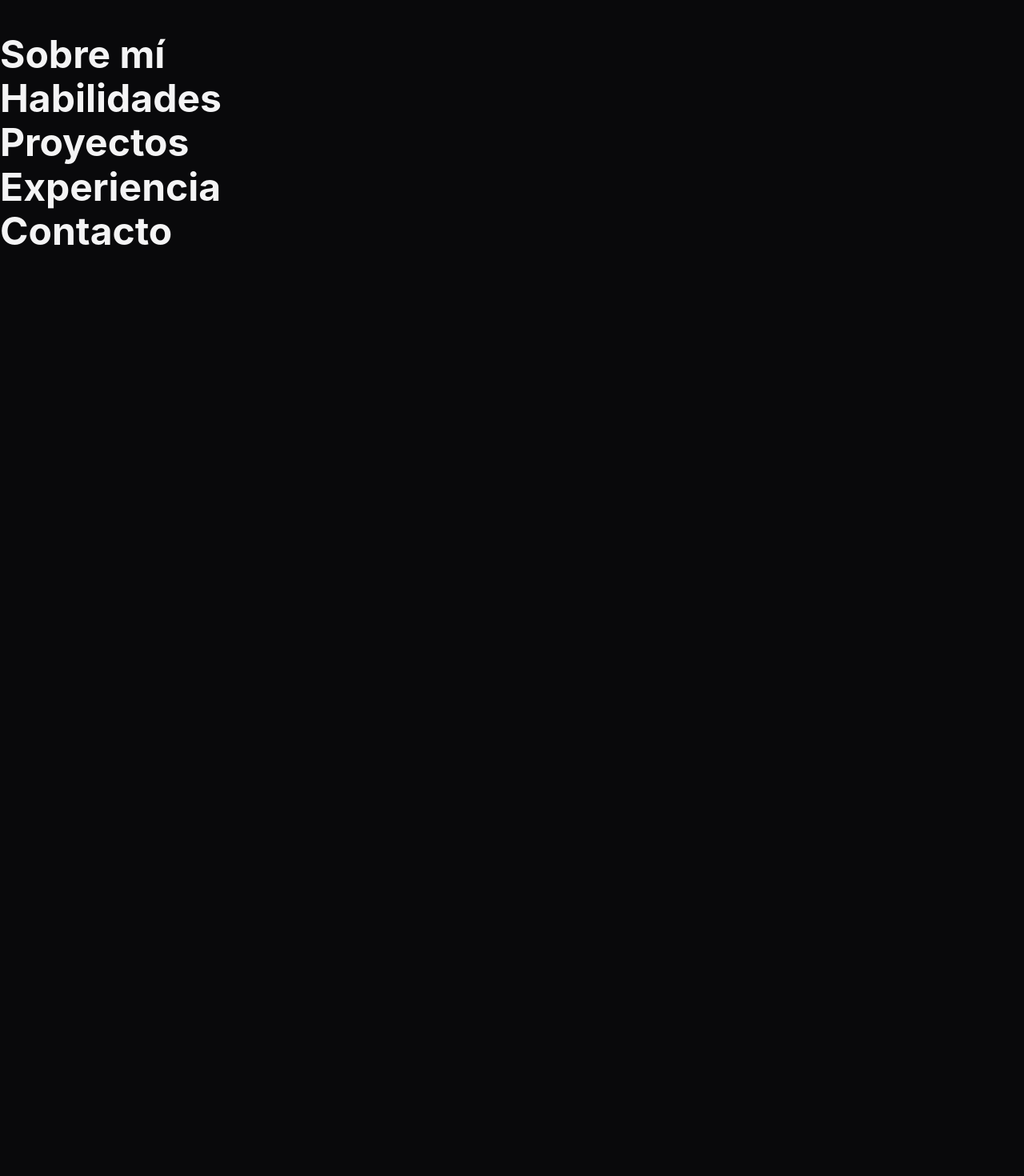
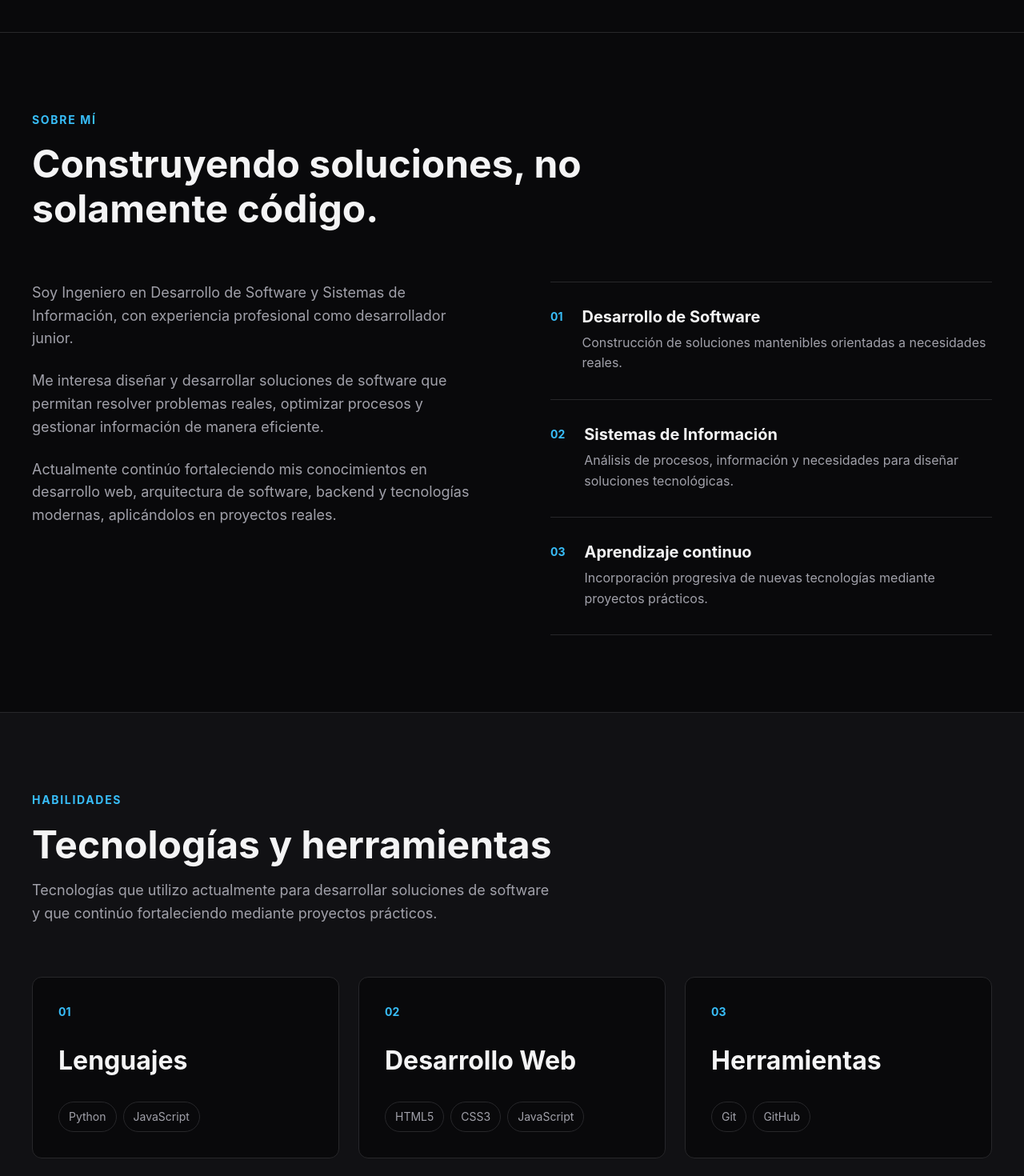
Before and after one commit to lfih-96/portfolio, a React app: page / in a window 1280 px wide. Shown: the part 760-2230 px from the top of the page at 80% size. Before the commit the page ends 1078 px from the top, so only its background shows below. Built offline with nearby package versions, Linux system fonts and the light colour scheme; the HTML template or start-up script is replaced by a standard one.

Commit message:
feat: agrega secciones sobre mí y habilidades

```diff
--- a/src/App.jsx
+++ b/src/App.jsx
@@ -1,4 +1,5 @@
 import Navbar from './components/Navbar'
+
 import Hero from './sections/Hero'
 import About from './sections/About'
 import Skills from './sections/Skills'
--- /dev/null
+++ b/src/data/skills.js
@@ -0,0 +1,29 @@
+const skills = [
+    {
+        id: 'languages',
+        title: 'Lenguajes',
+        technologies: [
+            'Python',
+            'JavaScript',
+        ],
+    },
+    {
+        id: 'frontend',
+        title: 'Desarrollo Web',
+        technologies: [
+            'HTML5',
+            'CSS3',
+            'JavaScript',
+        ],
+    },
+    {
+        id: 'tools',
+        title: 'Herramientas',
+        technologies: [
+            'Git',
+            'GitHub',
+        ],
+    },
+]
+
+export default skills
--- a/src/sections/About.jsx
+++ b/src/sections/About.jsx
@@ -1,7 +1,100 @@
+import '../styles/about.css'
+
 function About() {
     return (
-        <section id="sobre-mi">
-            <h2>Sobre mí</h2>
+        <section
+            id="sobre-mi"
+            className="about section"
+        >
+            <div className="container">
+
+                <div className="section__header">
+                    <span className="section__eyebrow">
+                        Sobre mí
+                    </span>
+
+                    <h2 className="section__title">
+                        Construyendo soluciones,
+                        no solamente código.
+                    </h2>
+                </div>
+
+                <div className="about__content">
+
+                    <div className="about__text">
+
+                        <p>
+                            Soy Ingeniero en Desarrollo de Software y Sistemas de
+                            Información, con experiencia profesional como desarrollador
+                            junior.
+                        </p>
+
+                        <p>
+                            Me interesa diseñar y desarrollar soluciones de software
+                            que permitan resolver problemas reales, optimizar procesos
+                            y gestionar información de manera eficiente.
+                        </p>
+
+                        <p>
+                            Actualmente continúo fortaleciendo mis conocimientos en
+                            desarrollo web, arquitectura de software, backend y
+                            tecnologías modernas, aplicándolos en proyectos reales.
+                        </p>
+
+                    </div>
+
+                    <div className="about__highlights">
+
+                        <article className="about__highlight">
+                            <span className="about__highlight-number">
+                                01
+                            </span>
+
+                            <div>
+                                <h3>Desarrollo de Software</h3>
+
+                                <p>
+                                    Construcción de soluciones mantenibles orientadas
+                                    a necesidades reales.
+                                </p>
+                            </div>
+                        </article>
+
+                        <article className="about__highlight">
+                            <span className="about__highlight-number">
+                                02
+                            </span>
+
+                            <div>
+                                <h3>Sistemas de Información</h3>
+
+                                <p>
+                                    Análisis de procesos, información y necesidades
+                                    para diseñar soluciones tecnológicas.
+                                </p>
+                            </div>
+                        </article>
+
+                        <article className="about__highlight">
+                            <span className="about__highlight-number">
+                                03
+                            </span>
+
+                            <div>
+                                <h3>Aprendizaje continuo</h3>
+
+                                <p>
+                                    Incorporación progresiva de nuevas tecnologías
+                                    mediante proyectos prácticos.
+                                </p>
+                            </div>
+                        </article>
+
+                    </div>
+
+                </div>
+
+            </div>
         </section>
     )
 }
--- a/src/sections/Skills.jsx
+++ b/src/sections/Skills.jsx
@@ -1,7 +1,67 @@
+import skills from '../data/skills'
+import '../styles/skills.css'
+
 function Skills() {
     return (
-        <section id="habilidades">
-            <h2>Habilidades</h2>
+        <section
+            id="habilidades"
+            className="skills section"
+        >
+            <div className="container">
+
+                <div className="section__header">
+
+                    <span className="section__eyebrow">
+                        Habilidades
+                    </span>
+
+                    <h2 className="section__title">
+                        Tecnologías y herramientas
+                    </h2>
+
+                    <p className="section__description">
+                        Tecnologías que utilizo actualmente para desarrollar
+                        soluciones de software y que continúo fortaleciendo
+                        mediante proyectos prácticos.
+                    </p>
+
+                </div>
+
+                <div className="skills__grid">
+
+                    {skills.map((category) => (
+                        <article
+                            key={category.id}
+                            className="skills__category"
+                        >
+                            <span className="skills__category-number">
+                                {String(
+                                    skills.indexOf(category) + 1
+                                ).padStart(2, '0')}
+                            </span>
+
+                            <h3 className="skills__category-title">
+                                {category.title}
+                            </h3>
+
+                            <ul className="skills__list">
+
+                                {category.technologies.map((technology) => (
+                                    <li
+                                        key={technology}
+                                        className="skills__technology"
+                                    >
+                                        {technology}
+                                    </li>
+                                ))}
+
+                            </ul>
+                        </article>
+                    ))}
+
+                </div>
+
+            </div>
         </section>
     )
 }
--- /dev/null
+++ b/src/styles/about.css
@@ -0,0 +1,66 @@
+.about {
+    border-top: 1px solid var(--color-border);
+}
+
+.about__content {
+    display: grid;
+    grid-template-columns: 1fr 1fr;
+
+    gap: var(--space-2xl);
+}
+
+.about__text {
+    display: flex;
+    flex-direction: column;
+
+    gap: var(--space-md);
+}
+
+.about__text p {
+    font-size: var(--font-size-lg);
+}
+
+.about__highlights {
+    display: flex;
+    flex-direction: column;
+}
+
+.about__highlight {
+    display: grid;
+    grid-template-columns: auto 1fr;
+
+    gap: var(--space-md);
+
+    padding-block: var(--space-lg);
+
+    border-top: 1px solid var(--color-border);
+}
+
+.about__highlight:last-child {
+    border-bottom: 1px solid var(--color-border);
+}
+
+.about__highlight-number {
+    color: var(--color-primary);
+
+    font-size: var(--font-size-sm);
+    font-weight: 700;
+}
+
+.about__highlight h3 {
+    margin-bottom: var(--space-xs);
+
+    font-size: var(--font-size-xl);
+}
+
+@media (max-width: 768px) {
+    .about__content {
+        grid-template-columns: 1fr;
+
+        gap: var(--space-xl);
+    }
+
+    .about__text p {
+        font-size: var(--font-size-base);
+    }
+}
--- /dev/null
+++ b/src/styles/skills.css
@@ -0,0 +1,84 @@
+.skills {
+    background-color: var(--color-bg-secondary);
+
+    border-top: 1px solid var(--color-border);
+    border-bottom: 1px solid var(--color-border);
+}
+
+.skills__grid {
+    display: grid;
+
+    grid-template-columns:
+        repeat(3, 1fr);
+
+    gap: var(--space-md);
+}
+
+.skills__category {
+    padding: var(--space-lg);
+
+    border: 1px solid var(--color-border);
+    border-radius: var(--radius-md);
+
+    background-color: var(--color-bg);
+
+    transition:
+        border-color var(--transition-base),
+        transform var(--transition-base);
+}
+
+.skills__category:hover {
+    border-color: var(--color-primary);
+
+    transform: translateY(-4px);
+}
+
+.skills__category-number {
+    display: block;
+
+    margin-bottom: var(--space-lg);
+
+    color: var(--color-primary);
+
+    font-size: var(--font-size-sm);
+    font-weight: 700;
+}
+
+.skills__category-title {
+    margin-bottom: var(--space-lg);
+}
+
+.skills__list {
+    display: flex;
+    flex-wrap: wrap;
+
+    gap: var(--space-xs);
+}
+
+.skills__technology {
+    padding: 0.45rem 0.75rem;
+
+    border: 1px solid var(--color-border);
+    border-radius: 999px;
+
+    color: var(--color-text-secondary);
+
+    font-size: var(--font-size-sm);
+}
+
+/* Tablet */
+
+@media (max-width: 900px) {
+    .skills__grid {
+        grid-template-columns:
+            repeat(2, 1fr);
+    }
+}
+
+/* Mobile */
+
+@media (max-width: 600px) {
+    .skills__grid {
+        grid-template-columns: 1fr;
+    }
+}
```
